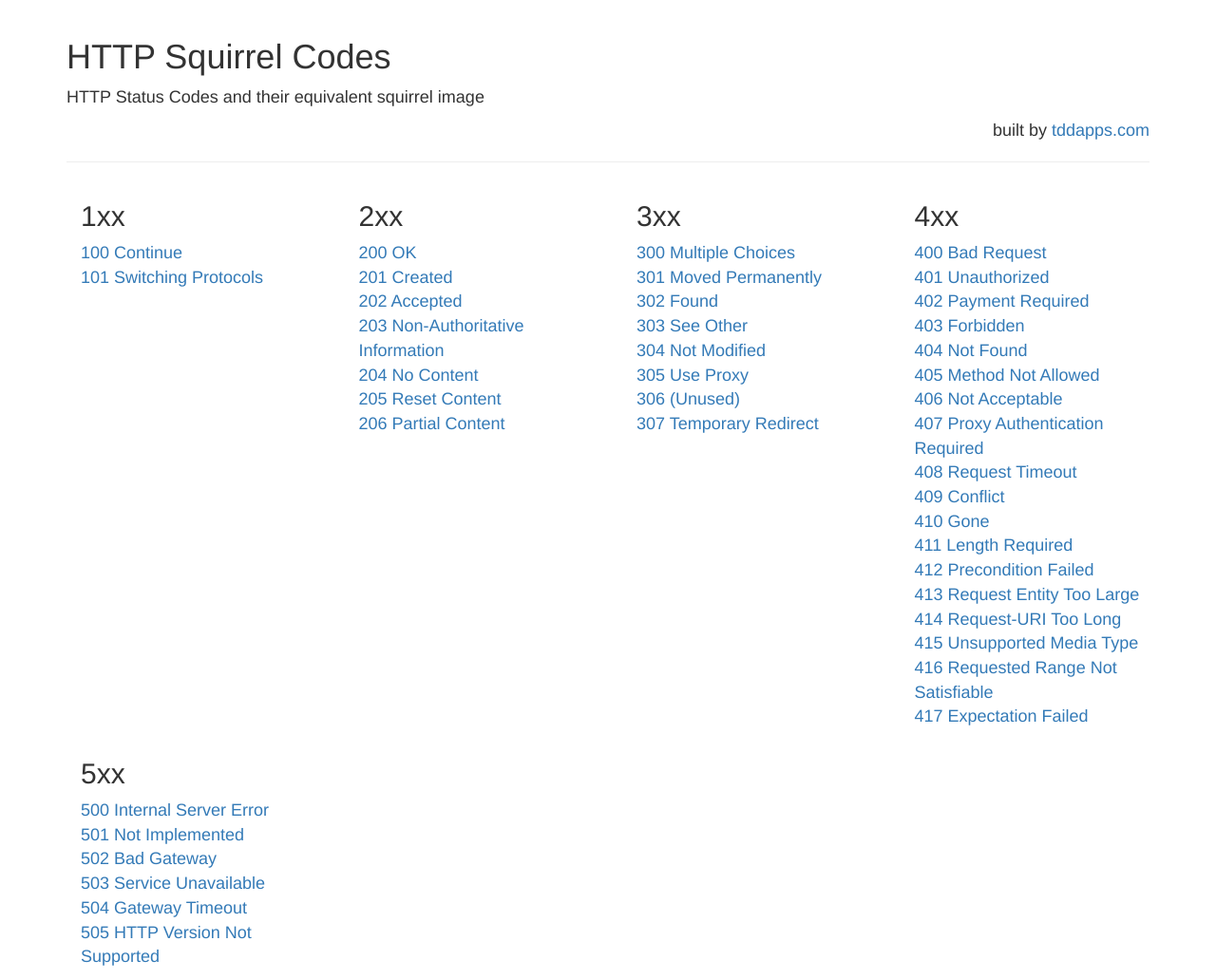
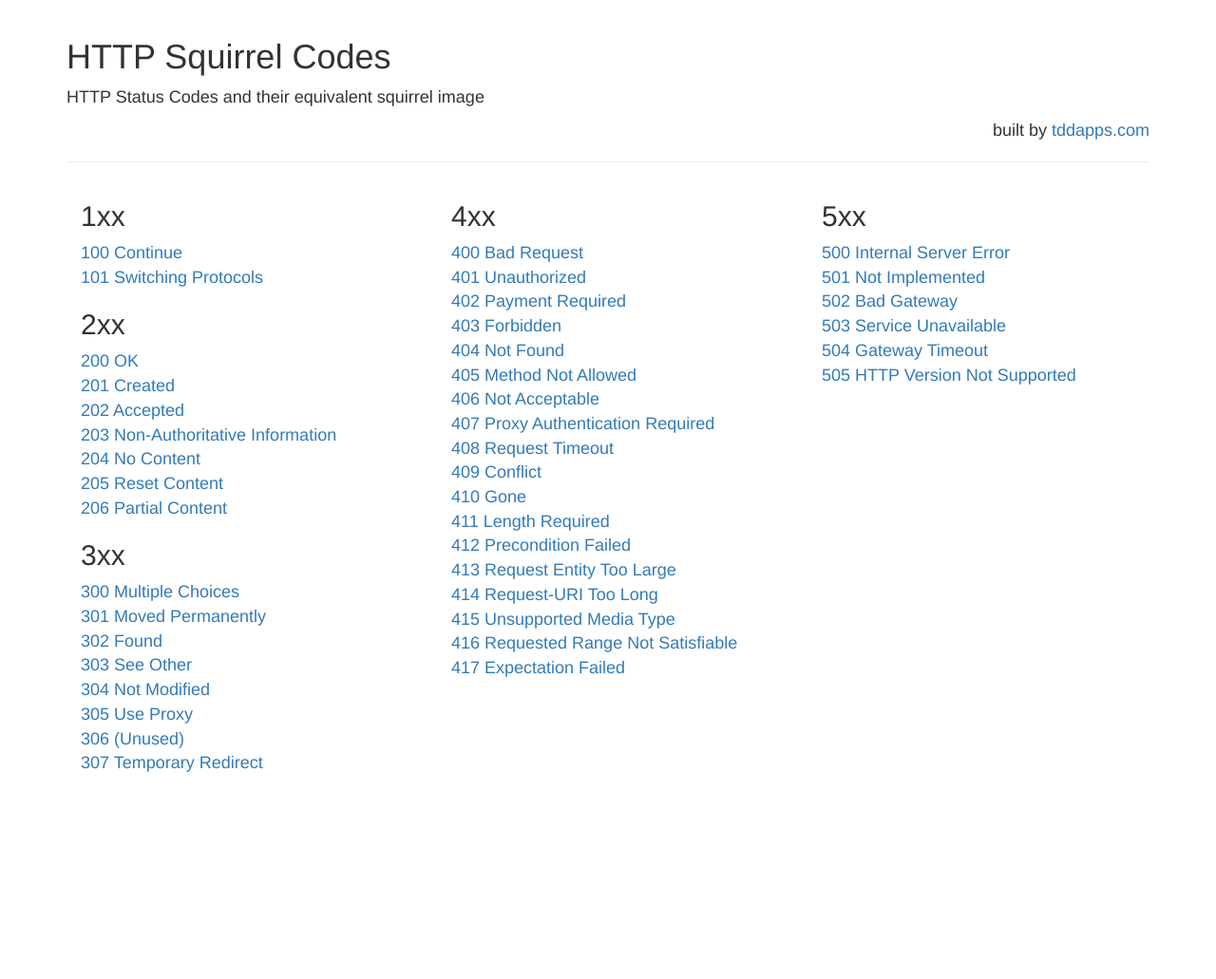
Before and after one commit to camilin87/http-squirrel-codes, a Jekyll site: the page built from index.md, in a window 1280 px wide. Shown: the whole page at 95% size. Built offline with Jekyll 4.4.1, drawn with Linux system fonts in a browser that asks for light colours; after the commit the page ends 900 px from its top, so only the background shows below that.

Commit message:
first attempt at better grouping for all the pages

```diff
--- a/_layouts/home.html
+++ b/_layouts/home.html
@@ -40,7 +40,16 @@
       <div class="container">
         <div class="row">
           {% for group_start in all_groups %}
-            <div class="col-6 col-sm-3">
+            {% if group_start == "1" %}
+              <div class="col-6 col-sm-4">
+            {% endif %}
+
+            {% if group_start == "4" %}
+              </div>
+            {% endif %}
+
+            {% if group_start < "4" %}
+
               <h2>{{group_start}}xx</h2>
               <ul>
                 {% for page in site.pages %}
@@ -54,7 +63,26 @@
                   {% endif %}
                 {% endfor %}
               </ul>
-            </div>
+
+            {% else %}
+
+              <div class="col-6 col-sm-4">
+                <h2>{{group_start}}xx</h2>
+                <ul>
+                  {% for page in site.pages %}
+                    {% if page.title %}
+                      {% assign var group = page.title | slice: 0 %}
+                      {% if group == group_start %}
+                        <li>
+                          <a href="{{ page.url | prepend: site.baseurl }}">{{ page.title }}</a>
+                        </li>
+                      {% endif %}
+                    {% endif %}
+                  {% endfor %}
+                </ul>
+              </div>
+
+            {% endif %}
           {% endfor %}
         </div>
       </div>
```
